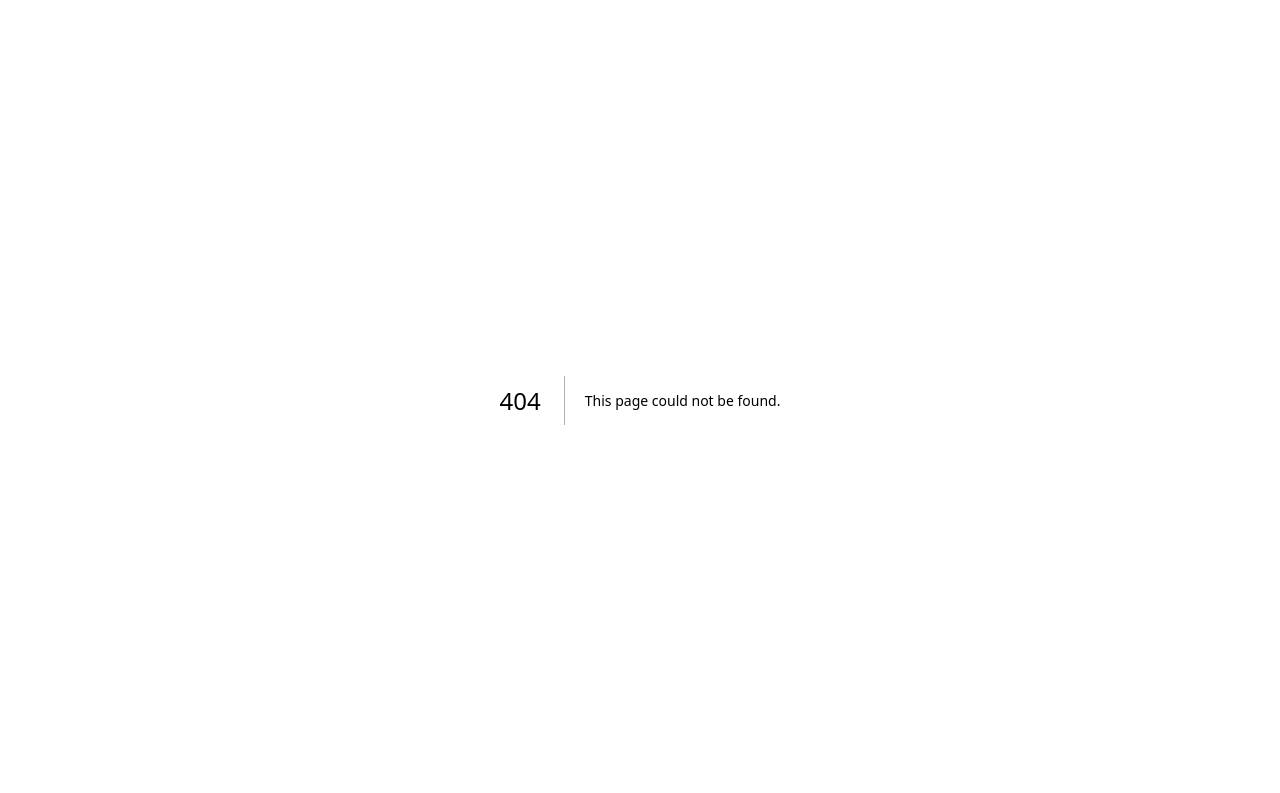
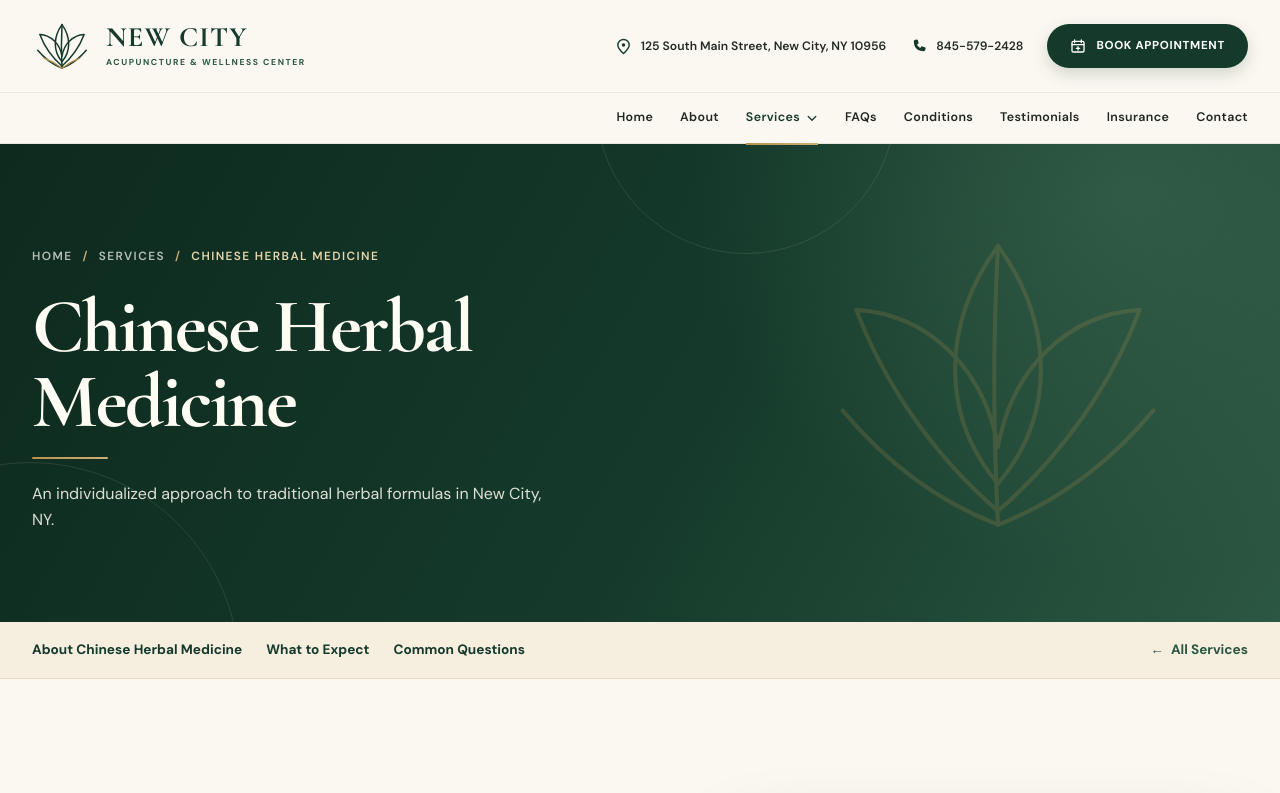
Before and after one commit to mshahrooz/Newcitywellness, a Next.js app: page /services/chinese-herbal-medicine in a window 1280 px wide. Before the commit this address had no page. Shown: the top 793 px of the page. Built offline with nearby package versions, Linux system fonts and the light colour scheme.

Commit message:
Add Chinese Herbal Medicine service page and local imagery

```diff
--- a/src/app/page.tsx
+++ b/src/app/page.tsx
@@ -131,10 +131,10 @@ export default function Home() {
                 </Link>
               </article>
               <article className="therapy-card reveal delay-1">
-                <a href="https://newcitywellness.com/services/chinese-herbal-medicine/" aria-label="Learn more about Chinese Herbal Medicine">
+                <Link href="/services/chinese-herbal-medicine/" aria-label="Learn more about Chinese Herbal Medicine">
                   <div className="therapy-image"><img src="images/herbal.png" alt="Natural herbs and ingredients used in Chinese herbal medicine" loading="lazy" /></div>
                   <div className="therapy-body"><h3>Chinese Herbal Medicine</h3><span className="text-link">Learn More <span>→</span></span></div>
-                </a>
+                </Link>
               </article>
               <article className="therapy-card reveal delay-2">
                 <a href="https://newcitywellness.com/services/gua-sha/" aria-label="Learn more about Gua-Sha">
--- /dev/null
+++ b/src/app/services/chinese-herbal-medicine/page.tsx
@@ -0,0 +1,42 @@
+import type { Metadata } from "next"
+import Link from "next/link"
+import { ServiceDetailPage } from "../service-detail-page"
+
+export const metadata: Metadata = {
+  title: "Chinese Herbal Medicine in New City, NY | New City Wellness",
+  description: "Learn how Chinese herbal formulas are selected at New City Acupuncture & Wellness Center, what forms they come in, and what to discuss at your first visit.",
+}
+
+const visitSteps = [
+  { title: "Review what you already take", copy: "Bring a list of your prescriptions, over-the-counter medicines, supplements, and any herbs you use. Share relevant health conditions and allergies." },
+  { title: "Discuss a formula", copy: "Your practitioner can explain whether an herbal formula is appropriate, what it contains, and why they’re considering it. Ask what to expect and whether there are interactions to review with your doctor or pharmacist." },
+  { title: "Plan a follow-up", copy: "If you decide to try a formula, ask when to check in and what side effects to watch for. Let your healthcare team know about any new herbal products you use." },
+]
+
+const questions = [
+  { title: "Does everyone get the same herbal formula?", copy: "No. The clinic describes an individualized approach, so the choice of ingredients and preparation may differ from person to person." },
+  { title: "Can herbs interact with my medication?", copy: "Yes. Herbal products can interact with prescription and over-the-counter medicines. Ask your doctor or pharmacist to review the specific ingredients before starting a formula, and don’t change prescribed medication on your own." },
+  { title: "Can I discuss herbs at an acupuncture visit?", copy: "Yes. The clinic may discuss Chinese herbal medicine alongside acupuncture. Call ahead if you want to know how to book a visit that covers both." },
+]
+
+export default function ChineseHerbalMedicinePage() {
+  return (
+    <ServiceDetailPage
+      id="chinese-herbal-medicine"
+      title="Chinese Herbal Medicine"
+      shortTitle="Chinese Herbal Medicine"
+      description="An individualized approach to traditional herbal formulas in New City, NY."
+      photo={{ path: "chinese-herbal-medicine/treatment", height: 750, alt: "Ginger, dried botanicals, and other ingredients arranged on a table" }}
+      visitSteps={visitSteps}
+      questions={questions}
+      bookingCopy="Have a question about Chinese herbal medicine? Call the center or book your visit online."
+      intro={
+        <>
+          <p>Chinese herbal medicine has been part of traditional Chinese medicine for more than 2,000 years. At New City Acupuncture &amp; Wellness Center, the practitioner considers your health history and goals when deciding whether to recommend a formula. Herbal medicine may also be discussed alongside <Link href="/services/acupuncture/">acupuncture</Link>.</p>
+          <p>Formulas often combine several ingredients, primarily from plants. These can include roots, seeds, leaves, and bark. Depending on the formula, preparations may include dried ingredients, powders, capsules, tinctures, or products applied to the skin.</p>
+          <p>Evidence varies by formula and condition. Herbal products can also interact with medicines, so it’s worth reviewing the ingredients with your doctor or pharmacist before you start. <a href="https://www.nccih.nih.gov/health/traditional-chinese-medicine-what-you-need-to-know/">Read the NIH overview of traditional Chinese medicine.</a></p>
+        </>
+      }
+    />
+  )
+}
--- a/src/app/services/service-links.ts
+++ b/src/app/services/service-links.ts
@@ -1,4 +1,4 @@
-const publishedServices = ["acupuncture", "chinese-medical-massage-tui-na", "cupping", "moxibustion"] as const
+const publishedServices = ["acupuncture", "chinese-medical-massage-tui-na", "cupping", "moxibustion", "chinese-herbal-medicine"] as const
 export type PublishedService = (typeof publishedServices)[number]
 
 export function serviceDetailHref(id: string) {
--- a/src/app/site-footer.tsx
+++ b/src/app/site-footer.tsx
@@ -40,7 +40,7 @@ export function SiteFooter() {
               <li><Link href="/services/chinese-medical-massage-tui-na/">Tui-Na</Link></li>
               <li><Link href="/services/cupping/">Cupping</Link></li>
               <li><Link href="/services/moxibustion/">Moxibustion</Link></li>
-              <li><a href="https://newcitywellness.com/services/chinese-herbal-medicine/">Chinese Herbal Medicine</a></li>
+              <li><Link href="/services/chinese-herbal-medicine/">Chinese Herbal Medicine</Link></li>
               <li><a href="https://newcitywellness.com/services/gua-sha/">Gua-Sha</a></li>
               <li><a href="https://newcitywellness.com/services/qi-gong/">Qi-Gong</a></li>
             </ul>
--- a/src/app/site-header.tsx
+++ b/src/app/site-header.tsx
@@ -76,7 +76,7 @@ export function SiteHeader({ current, currentService }: { current: "home" | "abo
                 <Link href="/services/chinese-medical-massage-tui-na/" aria-current={currentService === "chinese-medical-massage-tui-na" ? "page" : undefined} onClick={closeMenus}>Chinese Medical Massage (Tui-Na)</Link>
                 <Link href="/services/cupping/" aria-current={currentService === "cupping" ? "page" : undefined} onClick={closeMenus}>Cupping</Link>
                 <Link href="/services/moxibustion/" aria-current={currentService === "moxibustion" ? "page" : undefined} onClick={closeMenus}>Moxibustion</Link>
-                <a href="https://newcitywellness.com/services/chinese-herbal-medicine/">Chinese Herbal Medicine</a>
+                <Link href="/services/chinese-herbal-medicine/" aria-current={currentService === "chinese-herbal-medicine" ? "page" : undefined} onClick={closeMenus}>Chinese Herbal Medicine</Link>
                 <a href="https://newcitywellness.com/services/gua-sha/">Gua-Sha</a>
                 <a href="https://newcitywellness.com/services/qi-gong/">Qi-Gong</a>
               </div>
```
Also changed, not shown: public/images/services/chinese-herbal-medicine/treatment-1000.webp (added), public/images/services/chinese-herbal-medicine/treatment-640.webp (added).
